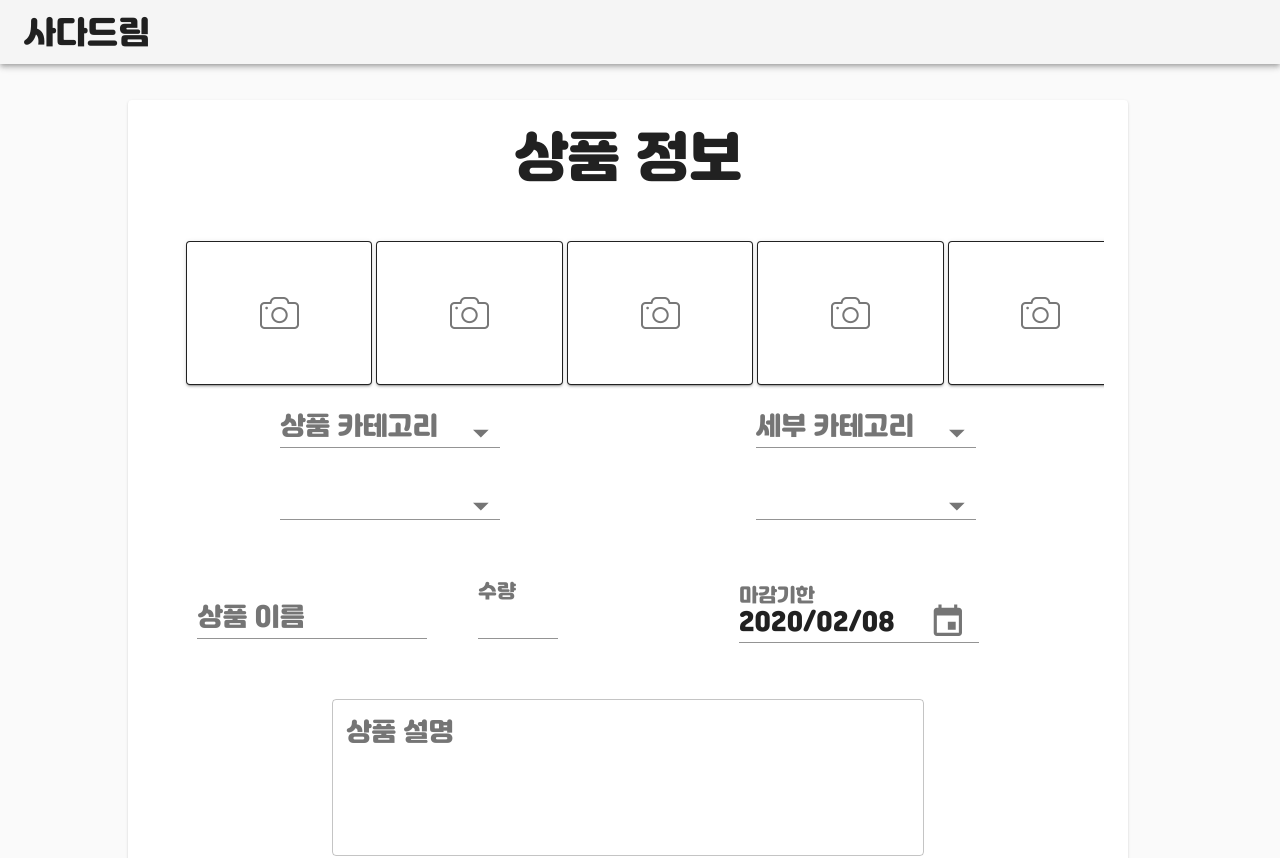
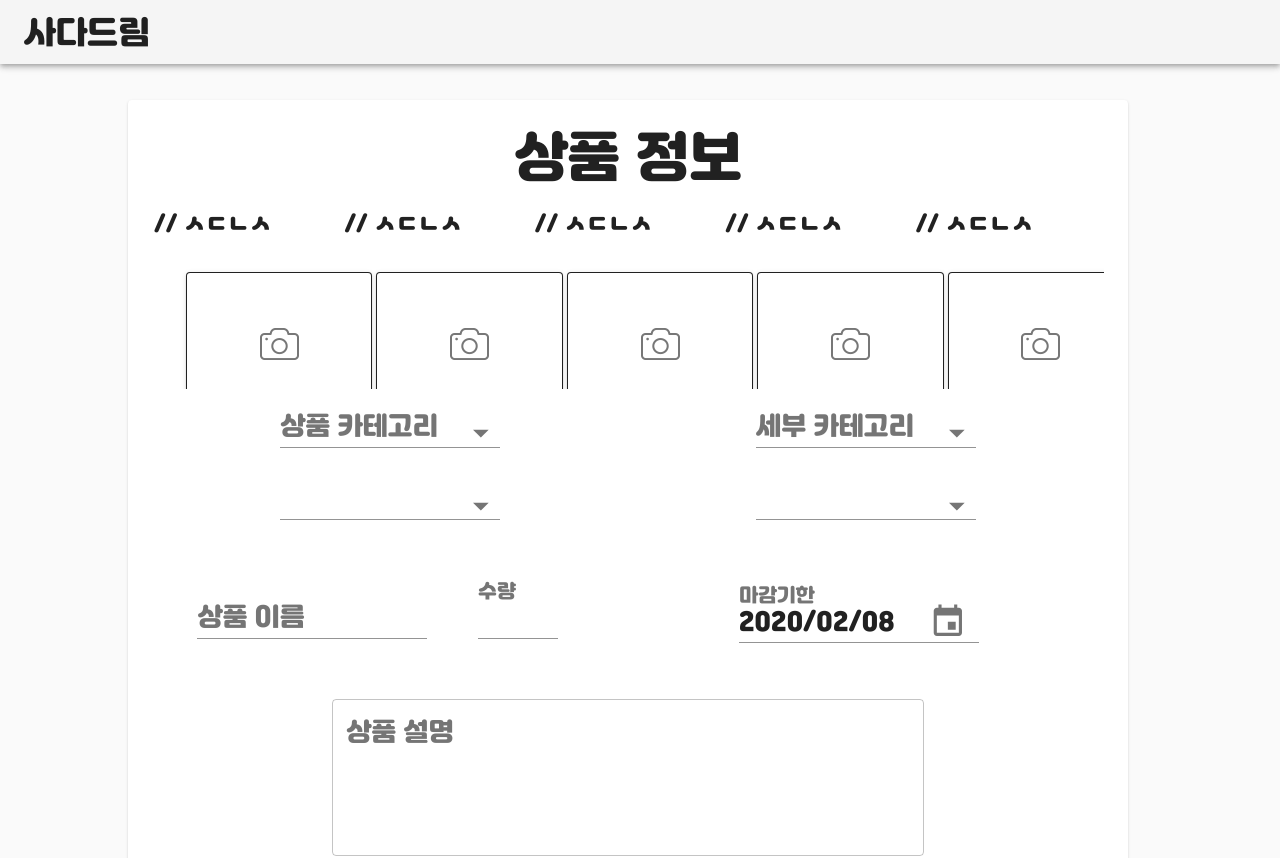
Before and after one commit to KIMHWANSEUNG/sada-dream_v1, a React (Create React App) app in the folder client/: page / in a window 1280 px wide. Shown: the top 858 px of the page. Built offline with nearby package versions, Linux system fonts and the light colour scheme.

Commit message:
Update ProductAdd.js

```diff
--- a/client/src/Components/ProductAdd.js
+++ b/client/src/Components/ProductAdd.js
@@ -357,6 +357,7 @@ class CustomerAdd extends React.Component {
                                                 value={this.state.fileName}
                                                 onChnage={this.handleFileChange}
                                             />
+                                            // ㅅㄷㄴㅅ
                                             <label htmlFor="contained-button-file">
                                                 <Button className={classes.icon_button}
                                                         variant="contained"
```
